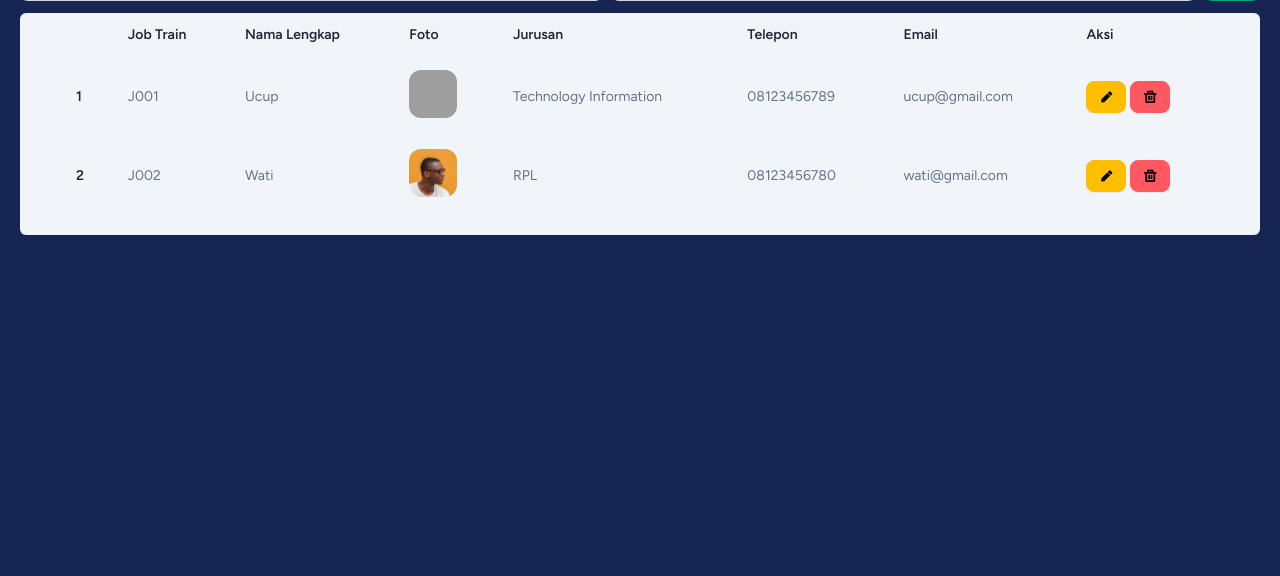
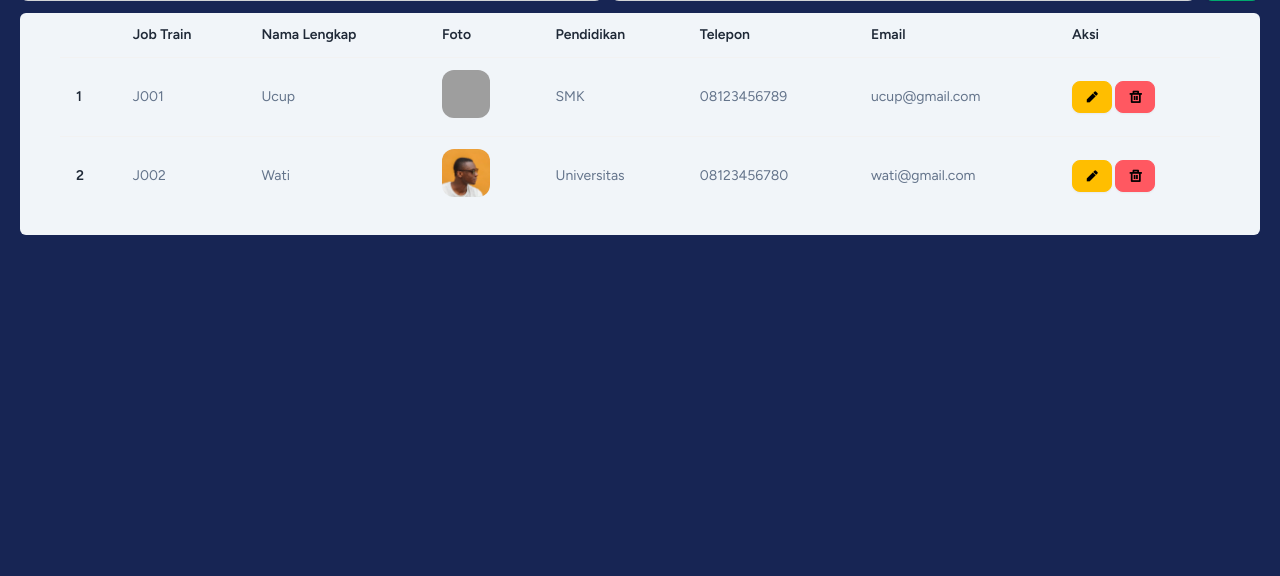
Before and after one commit to whyln-xxx/SIMA-DISKOMINFO, a Laravel app: page /admin/peserta_magang in a window 1280 px wide. Shown: the part 224-800 px from the top of the page. Run offline with Laravel 12, Linux system fonts and the light colour scheme; a user stored in the database is signed in; data comes from the database, SQL or seed files in the repository; style sheets or scripts are compiled from the project's sources; some libraries are stand-ins or nearby versions; grey boxes are pictures that could not be loaded.

Commit message:
update pendidikan

```diff
--- a/app/Http/Controllers/PesertaMagangController.php
+++ b/app/Http/Controllers/PesertaMagangController.php
@@ -30,7 +30,7 @@ class PesertaMagangController extends Controller
         }
 
         if ($request->password != null) {
-            $update = PesertaMagang::where('npm', auth()->guard('peserta_maganng')->user()->npm)->update([
+            $update = PesertaMagang::where('npm', auth()->guard('peserta_magang')->user()->npm)->update([
                 'nama_lengkap' => $request->nama_lengkap,
                 'telepon' => $request->telepon,
                 'password' => Hash::make($request->password),
@@ -49,7 +49,7 @@ class PesertaMagangController extends Controller
 
         if ($update) {
             if ($request->hasFile('foto')) {
-                $folderPath = "public/unggah/peserta_maganng/";
+                $folderPath = "public/unggah/peserta_magang/";
                 $request->file('foto')->storeAs($folderPath, $foto);
             }
             return redirect()->back()->with('success', 'Profile updated successfully');
@@ -83,7 +83,7 @@ class PesertaMagangController extends Controller
             'jobtrain_id' => 'required',
             'nama_lengkap' => 'required|string|max:255',
             'foto' => 'nullable|image|mimes:jpeg,png,jpg|max:2048',
-            'jurusan' => 'required|string|max:255',
+            'pendidikan' => 'required|string|max:255',
             'telepon' => 'required|string|max:15',
             'email' => 'required|string|email|max:255|unique:peserta_magang,email',
             'password' => 'required',
@@ -122,7 +122,7 @@ class PesertaMagangController extends Controller
             'jobtrain_id' => 'required',
             'nama_lengkap' => 'required|string|max:255',
             'foto' => 'nullable|image|mimes:jpeg,png,jpg|max:2048',
-            'jurusan' => 'required|string|max:255',
+            'pendidikan' => 'required|string|max:255',
             'telepon' => 'required|string|max:15',
             'email' => ['required', 'email', Rule::unique('peserta_magang')->ignore($peserta_magang)],
         ]);
--- a/app/Http/Controllers/PresensiController.php
+++ b/app/Http/Controllers/PresensiController.php
@@ -296,14 +296,14 @@ class PresensiController extends Controller
             ->select(
                 'p.npm',
                 'k.nama_lengkap as nama_peserta_magang',
-                'k.jurusan as jurusan_peserta_magang',
+                'k.pendidikan as pendidikan_peserta_magang',
                 'd.nama as nama_jobtrain'
             )
             ->selectRaw("COUNT(p.npm) as total_kehadiran, SUM(IF (jam_masuk > '08:00',1,0)) as total_terlambat")
             ->groupBy(
                 'p.npm',
                 'k.nama_lengkap',
-                'k.jurusan',
+                'k.pendidikan',
                 'd.nama'
             )
             ->orderBy('k.nama_lengkap', 'asc')
--- a/app/Models/PesertaMagang.php
+++ b/app/Models/PesertaMagang.php
@@ -20,7 +20,7 @@ class PesertaMagang extends Authenticatable
         'jobtrain_id',
         'nama_lengkap',
         'foto',
-        'jurusan',
+        'pendidikan',
         'telepon',
         'email',
         'password',
--- a/database/seeders/PesertaMagangSeeder.php
+++ b/database/seeders/PesertaMagangSeeder.php
@@ -20,7 +20,7 @@ class PesertaMagangSeeder extends Seeder
             'jobtrain_id' => '1',
             'nama_lengkap' => 'Ucup',
             'foto' => '12345.jpg',
-            'jurusan' => 'Technology Information',
+            'pendidikan' => 'SMK',
             'telepon' => '08123456789',
             'email' => 'ucup@gmail.com',
             'password' => Hash::make('password'),
@@ -30,7 +30,7 @@ class PesertaMagangSeeder extends Seeder
             'npm' => '12346',
             'jobtrain_id' => '2',
             'nama_lengkap' => 'Wati',
-            'jurusan' => 'RPL',
+            'pendidikan' => 'Universitas',
             'telepon' => '08123456780',
             'email' => 'wati@gmail.com',
             'password' => Hash::make('password'),
--- a/resources/views/admin/Peserta-Magang/index.blade.php
+++ b/resources/views/admin/Peserta-Magang/index.blade.php
@@ -33,7 +33,7 @@
                         <th>Job Train</th>
                         <th>Nama Lengkap</th>
                         <th>Foto</th>
-                        <th>Jurusan</th>
+                        <th>Pendidikan</th>
                         <th>Telepon</th>
                         <th>Email</th>
                         <th>Aksi</th>
@@ -56,7 +56,7 @@
                                     </div>
                                 </div>
                             </td>
-                            <td class="text-slate-500 dark:text-slate-700">{{ $item->jurusan }}</td>
+                            <td class="text-slate-500 dark:text-slate-700">{{ $item->pendidikan }}</td>
                             <td class="text-slate-500 dark:text-slate-700">{{ $item->telepon }}</td>
                             <td class="text-slate-500 dark:text-slate-700">{{ $item->email }}</td>
                             <td>
@@ -138,11 +138,11 @@
                     <label class="form-control w-full">
                         <div class="label">
                             <span class="label-text font-semibold">
-                                <span class="label-text font-semibold">Jurusan<span class="text-red-500">*</span></span>
+                                <span class="label-text font-semibold">Pendidikan<span class="text-red-500">*</span></span>
                             </span>
                         </div>
-                        <input type="text" name="jurusan" placeholder="Jurusan" class="input input-bordered w-full text-blue-700" value="{{ old("jurusan") }}" required />
-                        @error("jurusan")
+                        <input type="text" name="pendidikan" placeholder="Pendidikan" class="input input-bordered w-full text-blue-700" value="{{ old("pendidikan") }}" required />
+                        @error("pendidikan")
                             <div class="label">
                                 <span class="label-text-alt text-sm text-error">{{ $message }}</span>
                             </div>
@@ -263,11 +263,11 @@
                     </label>
                     <label class="form-control w-full">
                         <div class="label">
-                            <span class="label-text font-semibold">Jurusan<span class="text-red-500">*</span></span>
+                            <span class="label-text font-semibold">Pendidikan<span class="text-red-500">*</span></span>
                             <span class="label-text-alt" id="loading_edit4"></span>
                         </div>
-                        <input type="text" name="jurusan" placeholder="Jurusan" class="input input-bordered w-full text-blue-700" required />
-                        @error("jurusan")
+                        <input type="text" name="pendidikan" placeholder="Pendidikan" class="input input-bordered w-full text-blue-700" required />
+                        @error("pendidikan")
                             <div class="label">
                                 <span class="label-text-alt text-sm text-error">{{ $message }}</span>
                             </div>
@@ -398,7 +398,7 @@
                     $("input[name='npm_lama']").val(items[0]);
                     $("input[name='npm']").val(items[0]);
                     $("input[name='nama_lengkap']").val(items[2]);
-                    $("input[name='jurusan']").val(items[4]);
+                    $("input[name='pendidikan']").val(items[4]);
                     $("input[name='telepon']").val(items[5]);
                     $("input[name='email']").val(items[6]);
 
--- a/resources/views/admin/laporan/pdf/presensi-peserta magang.blade.php
+++ b/resources/views/admin/laporan/pdf/presensi-peserta magang.blade.php
@@ -134,9 +134,9 @@
                 <td>{{ $peserta_magang->nama_lengkap }}</td>
             </tr>
             <tr>
-                <td>Jurusan</td>
+                <td>Pendidikan</td>
                 <td>:</td>
-                <td>{{ $peserta_magang->jurusan }}</td>
+                <td>{{ $peserta_magang->pendidikan }}</td>
             </tr>
             <tr>
                 <td>JobTrain</td>
--- a/resources/views/admin/laporan/pdf/presensi-semua-peserta magang.blade.php
+++ b/resources/views/admin/laporan/pdf/presensi-semua-peserta magang.blade.php
@@ -117,7 +117,7 @@
                 <tr>
                     <th>No.</th>
                     <th>Nama Peserta Magang / NPM</th>
-                    <th>Jurusan / JobTrain</th>
+                    <th>Pendidikan / JobTrain</th>
                     <th>Jumlah Kehadiran</th>
                     <th>Jumlah Terlambat</th>
                 </tr>
@@ -132,7 +132,7 @@
                             {{ $item->nama_peserta_magang }} - {{ $item->npm }}
                         </td>
                         <td>
-                            {{ $item->jurusan_peserta_magang }} - {{ $item->nama_jobtrain }}
+                            {{ $item->pendidikan_peserta_magang }} - {{ $item->nama_jobtrain }}
                         </td>
                         <td>
                             {{ $item->total_kehadiran }}
--- a/resources/views/dashboard/index.blade.php
+++ b/resources/views/dashboard/index.blade.php
@@ -270,7 +270,7 @@
                                                 <div class="flex items-center px-2 py-1">
                                                     <div>
                                                         <h1 class="mb-0 font-bold leading-normal text-slate-500 dark:text-slate-300">{{ $item->nama_lengkap }}</h1>
-                                                        <p class="mb-0 text-xs leading-tight text-slate-500 dark:text-slate-300">{{ $item->jurusan }}</p>
+                                                        <p class="mb-0 text-xs leading-tight text-slate-500 dark:text-slate-300">{{ $item->pendidikan }}</p>
                                                     </div>
                                                 </div>
                                             </td>
--- a/resources/views/dashboard/layouts/footer.blade.php
+++ b/resources/views/dashboard/layouts/footer.blade.php
@@ -8,7 +8,7 @@
                         document.write(new Date().getFullYear() + ",");
                     </script>
                     made with <i class="ri-heart-fill text-red-500"></i> by
-                    <a href="https://github.com/Akbarwp" class="font-semibold text-slate-700 dark:text-white" target="_blank">AkbarWP</a>
+                    <a href="" class="font-semibold text-slate-700 dark:text-white" target="_blank">4 TRIO</a>
                     for a better web.
                 </div>
             </div>
--- a/resources/views/dashboard/profile/index.blade.php
+++ b/resources/views/dashboard/profile/index.blade.php
@@ -44,7 +44,7 @@
                     <div class="my-auto w-auto max-w-full flex-none px-3">
                         <div class="h-full">
                             <h5 class="mb-1 dark:text-white">{{ $peserta_magang->nama_lengkap }}</h5>
-                            <p class="mb-0 text-sm font-semibold leading-normal dark:text-white dark:opacity-60">{{ $peserta_magang->jurusan }}</p>
+                            <p class="mb-0 text-sm font-semibold leading-normal dark:text-white dark:opacity-60">{{ $peserta_magang->pendidikan }}</p>
                         </div>
                     </div>
                     @if (session()->get("success"))
```
Also changed, not shown: resources/views/welcome.blade.php (+39 -0 lines), database/migrations/2024_03_23_142215_create_peserta_magang_table.php, public/img/Group-11.png (added), public/img/Group.png (added), 1 other file.
